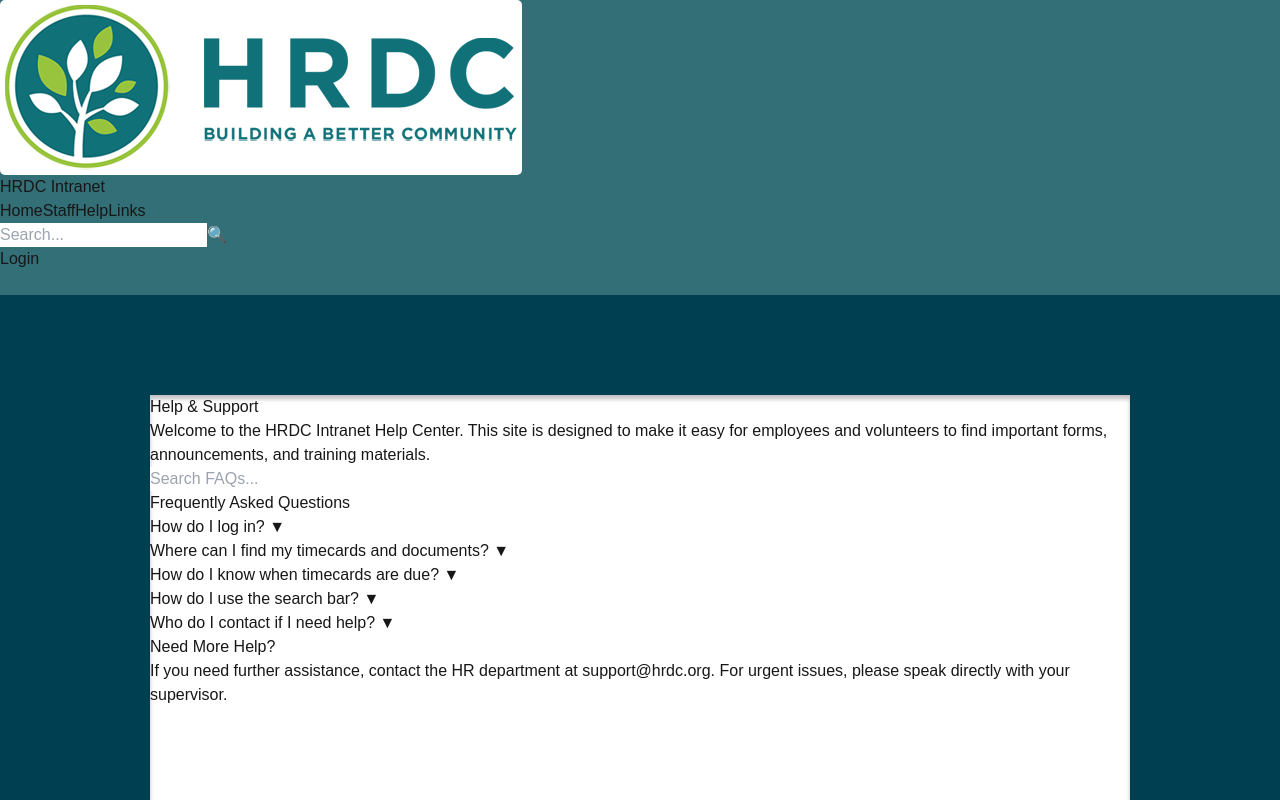
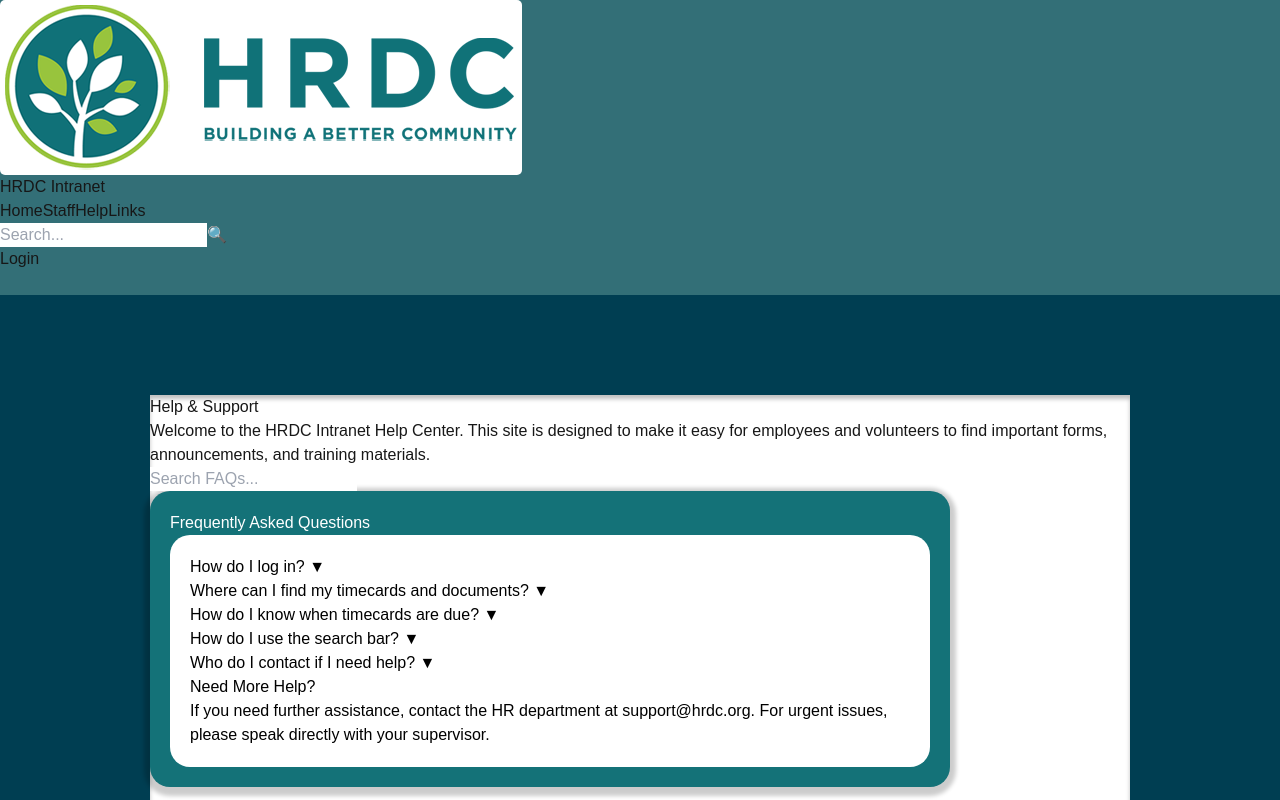
Before and after one commit to 423S25/repo5, a Next.js app: page /help in a window 1280 px wide. Shown: the top 800 px of the page. Built offline with nearby package versions, Linux system fonts and the light colour scheme; no server answers.

Commit message:
ux for FAQ section

```diff
--- a/src/app/help/page.tsx
+++ b/src/app/help/page.tsx
@@ -65,8 +65,30 @@ export default function HelpPage() {
             className="w-full p-2 border border-gray-300 rounded-lg mb-6"
           />
 
-          {/* FAQs Section */}
-          <h2 className="text-2xl font-semibold mb-4">Frequently Asked Questions</h2>
+           {/* FAQs Section */}
+         <div className="flex justify-center mt-10">
+        <div
+          style={{
+            width: 800,
+            background: "#147278",
+            borderRadius: 20,
+            boxShadow: "0px 3px 4px 6px rgba(0, 0, 0, 0.2)",
+            padding: 20,
+            color: "white",
+          }}
+        >
+          <h2 className="text-2xl font-bold mb-4">Frequently Asked Questions</h2>
+          <div
+            style={{
+              background: "white",
+              color: "black",
+              borderRadius: 20,
+              padding: 20,
+              maxHeight: 400,
+              overflowY: "auto",
+            }}
+          >
+
           <div className="space-y-4">
             {filteredFAQs.length > 0 ? (
               filteredFAQs.map((faq, index) => (
@@ -96,6 +118,9 @@ export default function HelpPage() {
       </div>
       </div>
       </div>
+      </div>
+      </div>
+      </div>
     </>
   );
 }
```
